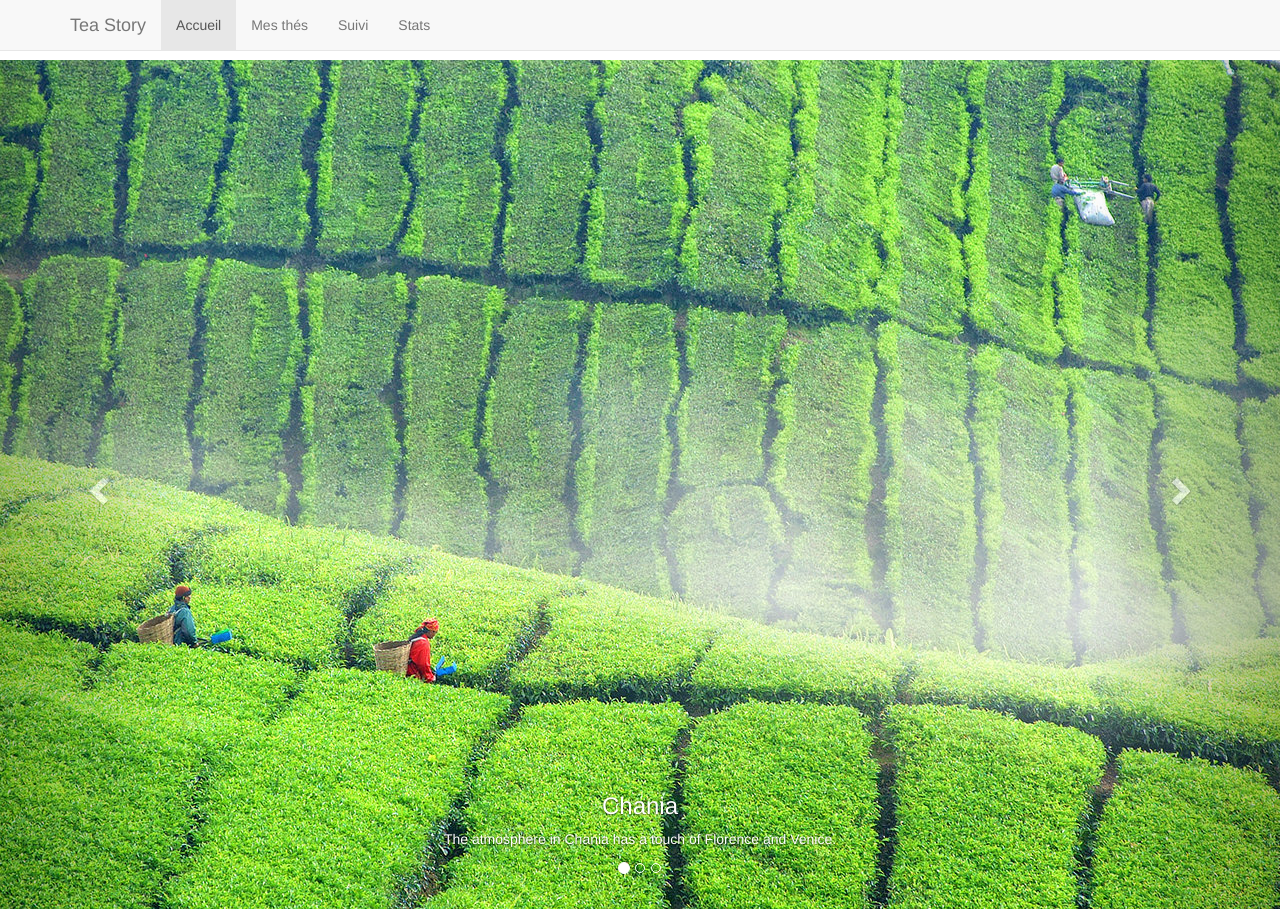
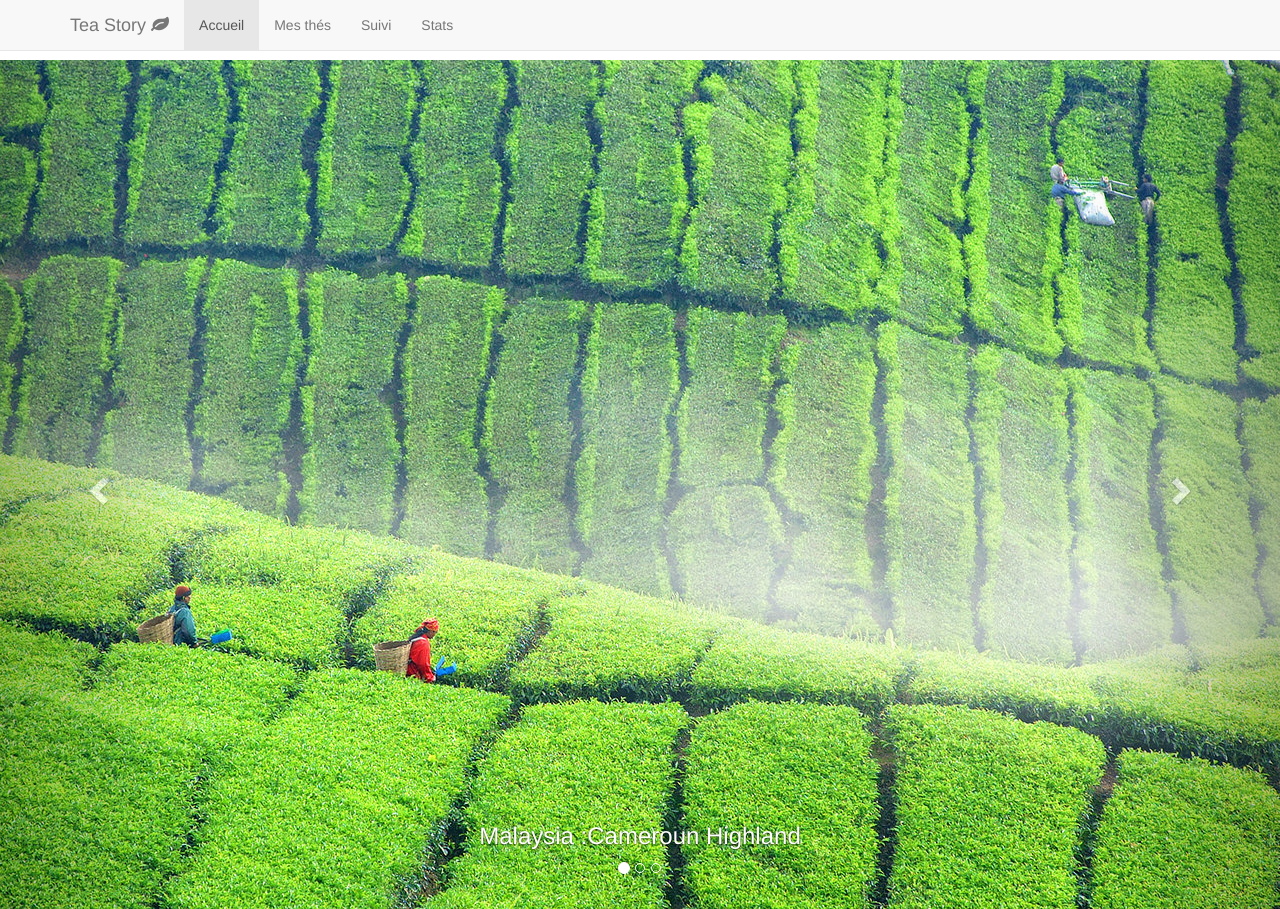
Before and after one commit to nico97118/TeaStory, a CodeIgniter app: page /teatime/ in a window 1280 px wide. Run offline with CodeIgniter, Linux system fonts and the light colour scheme; some libraries are stand-ins or nearby versions.

Commit message:
Update welcome page

```diff
--- a/application/views/navbar.php
+++ b/application/views/navbar.php
@@ -13,7 +13,7 @@ if (!isset($categorie))
             <span class="icon-bar"></span>
             <span class="icon-bar"></span>
           </button>
-          <a class="navbar-brand" href="#">Tea Story</a>
+            <a class="navbar-brand" href="#">Tea Story <i class="fa fa-leaf"></i></a>
         </div>
         <div id="navbar" class="navbar-collapse collapse">
           <ul class="nav navbar-nav">
--- a/application/views/welcome_message.php
+++ b/application/views/welcome_message.php
@@ -15,24 +15,21 @@ defined('BASEPATH') OR exit('No direct script access allowed');
     <div class="item active">
       <img src="<?php echo img_url('home1.jpg') ?>" alt="Chania">
       <div class="carousel-caption">
-        <h3>Chania</h3>
-        <p>The atmosphere in Chania has a touch of Florence and Venice.</p>
+        <h3>Malaysia :Cameroun Highland</h3>
       </div>
     </div>
 
     <div class="item">
       <img src="<?php echo img_url('home2.jpg') ?>" alt="Chania">
       <div class="carousel-caption">
-        <h3>Chania</h3>
-        <p>The atmosphere in Chania has a touch of Florence and Venice.</p>
+        <h3>Japan Traditional Tea</h3>
       </div>
     </div>
 
     <div class="item">
       <img src="<?php echo img_url('home3.jpg') ?>" alt="Flower">
       <div class="carousel-caption">
-        <h3>Flowers</h3>
-        <p>Beatiful flowers in Kolymbari, Crete.</p>
+        <h3>Flower in the pot</h3>
       </div>
     </div>
 
```
Also changed, not shown: assets/img/home2.jpg, assets/img/home3.jpg.
